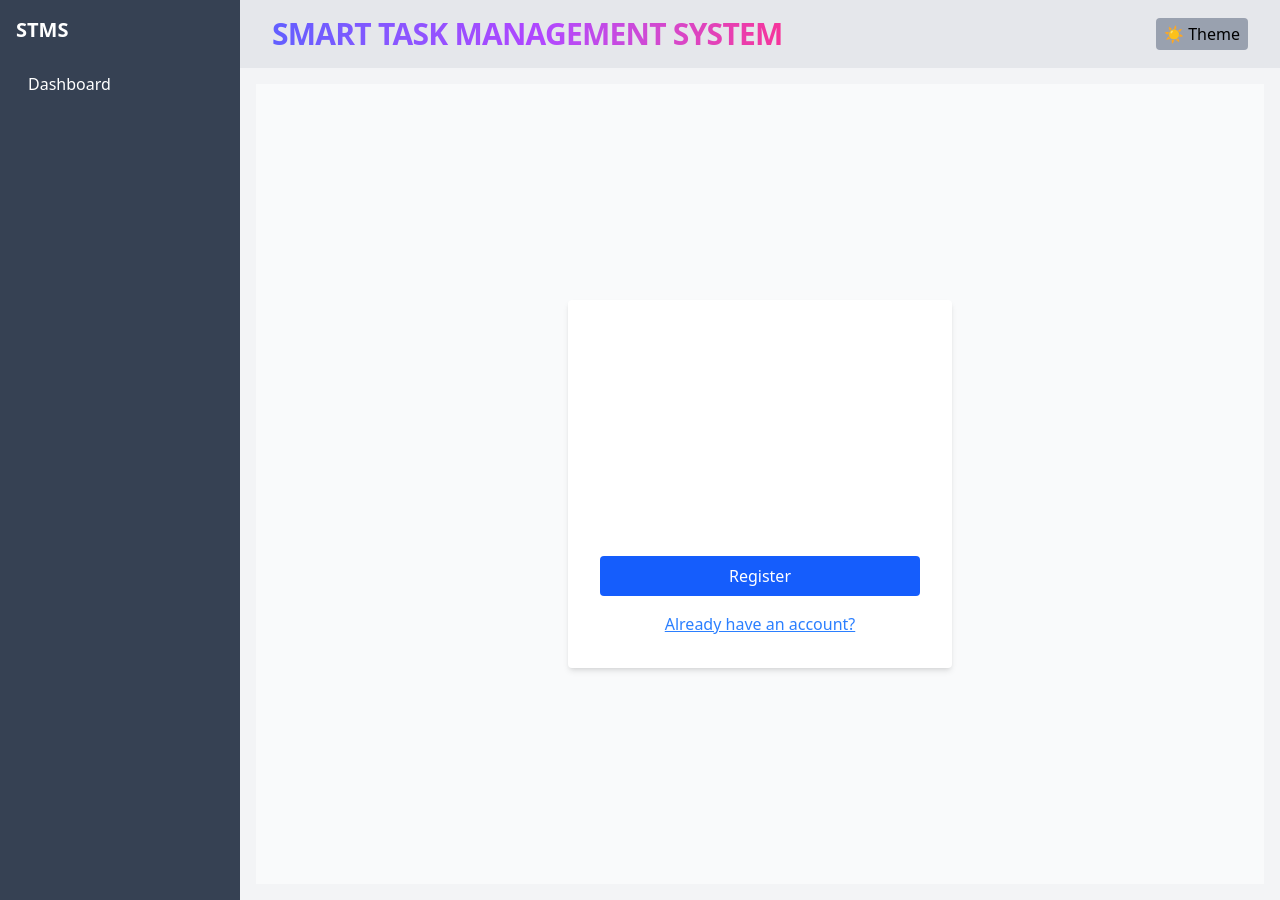
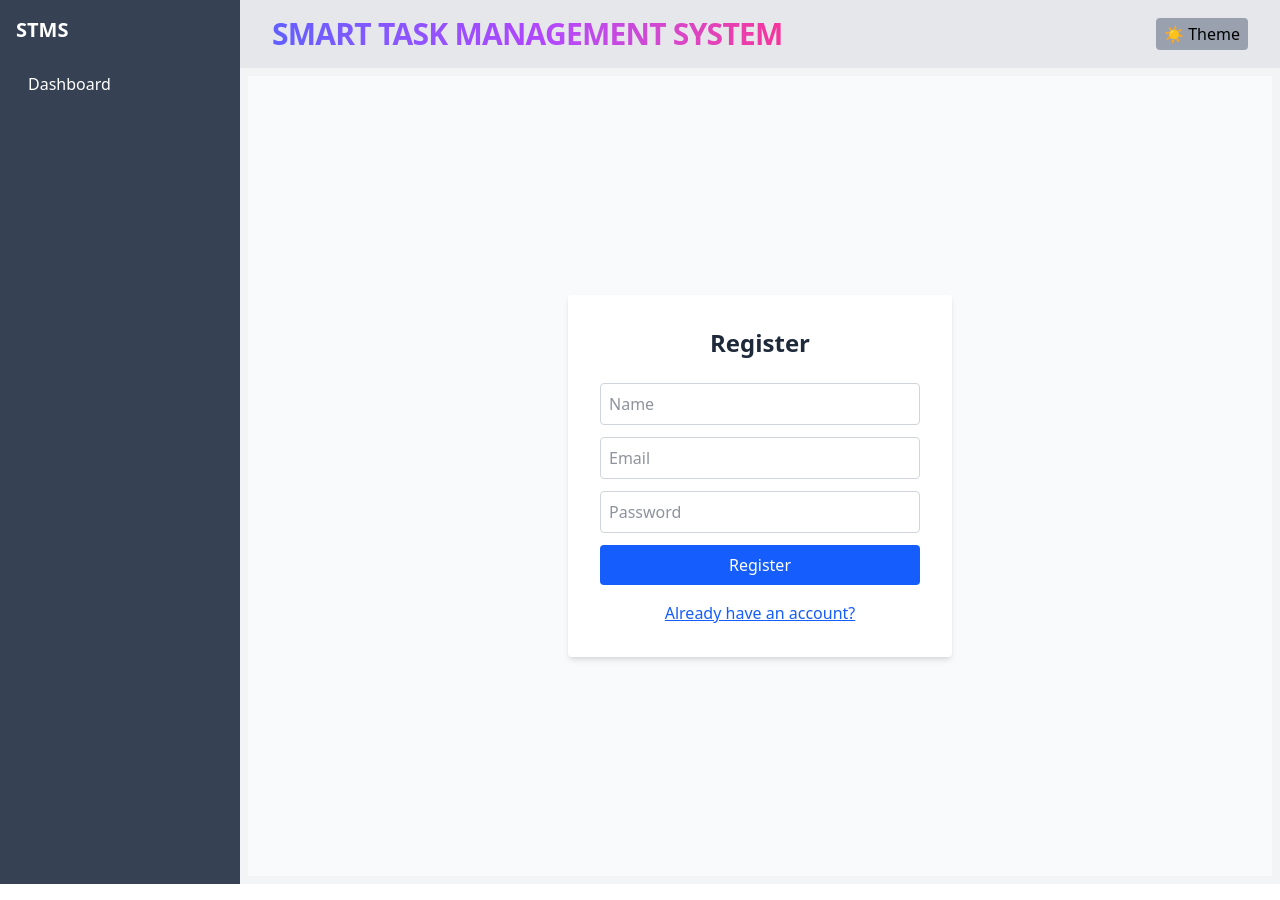
Before and after one commit to AdityaNPatil/STMS-React, a React (Vite) app in the folder frontend/: page /register in a window 1280 px wide. Built offline with nearby package versions, Linux system fonts and the light colour scheme.

Commit message:
theme adjustments

```diff
--- a/frontend/src/App.jsx
+++ b/frontend/src/App.jsx
@@ -51,7 +51,7 @@ function App() {
       <Sidebar />
       <div className="flex-grow flex flex-col">
         <Navbar />
-        <main className="p-4 flex-grow">
+        <main className="p-2 flex-grow">
           <Outlet />
         </main>
       </div>
--- a/frontend/src/pages/Login.jsx
+++ b/frontend/src/pages/Login.jsx
@@ -29,16 +29,46 @@ function Login() {
 
   return (
     <div className="flex items-center justify-center min-h-screen bg-gray-50 dark:bg-gray-900">
-      <form className="p-8 bg-white dark:bg-gray-800 rounded shadow-md w-96 text-white" onSubmit={handleSubmit}>
-        <h2 className="mb-6 text-2xl font-bold text-center">Login</h2>
-        <input className="form-input w-full mb-3 border-solid border-2 rounded p-2 focus:text-blue-200" placeholder="Email" value={email} onChange={e => setEmail(e.target.value)} required />
-        <input className="form-input w-full mb-3 border-solid border-2 rounded p-2 focus:text-blue-200" type="password" placeholder="Password" value={password} onChange={e => setPassword(e.target.value)} required />
-        <button type="submit" className="w-full py-2 rounded bg-blue-600 text-white cursor-pointer">Login</button>
+      <form
+        className="p-8 bg-white text-gray-900 dark:bg-gray-800 dark:text-gray-100 rounded shadow-md w-96"
+        onSubmit={handleSubmit}
+      >
+        <h2 className="mb-6 text-2xl font-bold text-center text-gray-800 dark:text-gray-100">
+          Login
+        </h2>
+
+        <input
+          className="form-input w-full mb-3 border border-gray-300 dark:border-gray-700 rounded p-2 bg-white text-gray-800 dark:bg-gray-700 dark:text-gray-100 focus:outline-none focus:ring-2 focus:ring-blue-400 dark:focus:ring-blue-300"
+          placeholder="Email"
+          value={email}
+          onChange={e => setEmail(e.target.value)}
+          required
+        />
+
+        <input
+          className="form-input w-full mb-3 border border-gray-300 dark:border-gray-700 rounded p-2 bg-white text-gray-800 dark:bg-gray-700 dark:text-gray-100 focus:outline-none focus:ring-2 focus:ring-blue-400 dark:focus:ring-blue-300"
+          type="password"
+          placeholder="Password"
+          value={password}
+          onChange={e => setPassword(e.target.value)}
+          required
+        />
+
+        <button
+          type="submit"
+          className="w-full py-2 rounded bg-blue-600 hover:bg-blue-700 text-white dark:bg-blue-500 dark:hover:bg-blue-600 transition-colors"
+        >
+          Login
+        </button>
+
         <div className="text-center mt-4">
-          <Link to="/register" className="text-blue-500 underline">No account? Register</Link>
+          <Link to="/register" className="text-blue-600 dark:text-blue-400 underline hover:text-blue-800 dark:hover:text-blue-300">
+            No account? Register
+          </Link>
         </div>
       </form>
     </div>
+
   )
 }
 
--- a/frontend/src/pages/Register.jsx
+++ b/frontend/src/pages/Register.jsx
@@ -11,29 +11,65 @@ function Register() {
   const dispatch = useDispatch()
   const navigate = useNavigate()
 
-  const handleSubmit =async (e) => {
+  const handleSubmit = async (e) => {
     e.preventDefault()
 
     try {
       // dispatch to thunk created
-      await dispatch(register({name, email, password})).unwrap();
+      await dispatch(register({ name, email, password })).unwrap();
       toast.success("Registration Successful!")
       navigate("/dashboard")
-    } catch (err){
+    } catch (err) {
       toast.error("Registration failed", err)
     }
   }
 
   return (
     <div className="flex items-center justify-center min-h-screen bg-gray-50 dark:bg-gray-900">
-      <form className="p-8 bg-white dark:bg-gray-800 rounded shadow-md w-96 text-white" onSubmit={handleSubmit}>
-        <h2 className="mb-6 text-2xl font-bold text-center">Register</h2>
-        <input className="form-input w-full mb-3 border-solid border-2 rounded p-2 focus:text-blue-200" placeholder="Name" value={name} onChange={e => setName(e.target.value)} required />
-        <input className="form-input w-full mb-3 border-solid border-2 rounded p-2 focus:text-blue-200" placeholder="Email" value={email} onChange={e => setEmail(e.target.value)} required />
-        <input className="form-input w-full mb-3 border-solid border-2 rounded p-2 focus:text-blue-200" type="password" placeholder="Password" value={password} onChange={e => setPassword(e.target.value)} required />
-        <button type="submit" className="w-full py-2 rounded bg-blue-600 text-white cursor-pointer">Register</button>
+      <form
+        className="p-8 bg-white text-gray-900 dark:bg-gray-800 dark:text-gray-100 rounded shadow-md w-96"
+        onSubmit={handleSubmit}
+      >
+        <h2 className="mb-6 text-2xl font-bold text-center text-gray-800 dark:text-gray-100">
+          Register
+        </h2>
+
+        <input
+          className="w-full mb-3 border border-gray-300 dark:border-gray-700 rounded p-2 bg-white text-gray-800 dark:bg-gray-700 dark:text-gray-100 focus:outline-none focus:ring-2 focus:ring-blue-400 dark:focus:ring-blue-300"
+          placeholder="Name"
+          value={name}
+          onChange={e => setName(e.target.value)}
+          required
+        />
+
+        <input
+          className="w-full mb-3 border border-gray-300 dark:border-gray-700 rounded p-2 bg-white text-gray-800 dark:bg-gray-700 dark:text-gray-100 focus:outline-none focus:ring-2 focus:ring-blue-400 dark:focus:ring-blue-300"
+          placeholder="Email"
+          value={email}
+          onChange={e => setEmail(e.target.value)}
+          required
+        />
+
+        <input
+          className="w-full mb-3 border border-gray-300 dark:border-gray-700 rounded p-2 bg-white text-gray-800 dark:bg-gray-700 dark:text-gray-100 focus:outline-none focus:ring-2 focus:ring-blue-400 dark:focus:ring-blue-300"
+          type="password"
+          placeholder="Password"
+          value={password}
+          onChange={e => setPassword(e.target.value)}
+          required
+        />
+
+        <button
+          type="submit"
+          className="w-full py-2 rounded bg-blue-600 hover:bg-blue-700 text-white dark:bg-blue-500 dark:hover:bg-blue-600 transition-colors"
+        >
+          Register
+        </button>
+
         <div className="text-center mt-4">
-          <Link to="/login" className="text-blue-500 underline">Already have an account?</Link>
+          <Link to="/login" className="text-blue-600 dark:text-blue-400 underline hover:text-blue-800 dark:hover:text-blue-300">
+            Already have an account?
+          </Link>
         </div>
       </form>
     </div>
```
